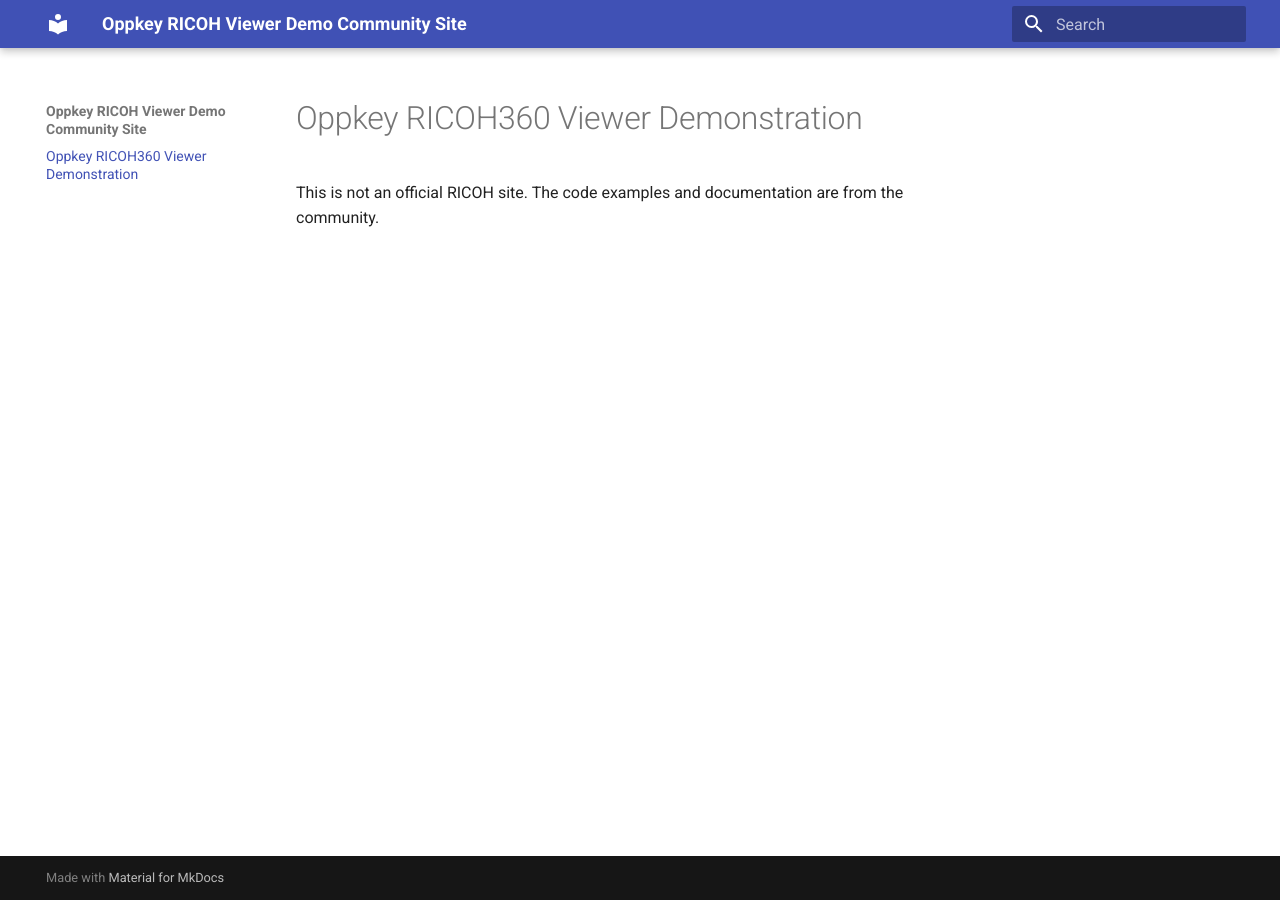
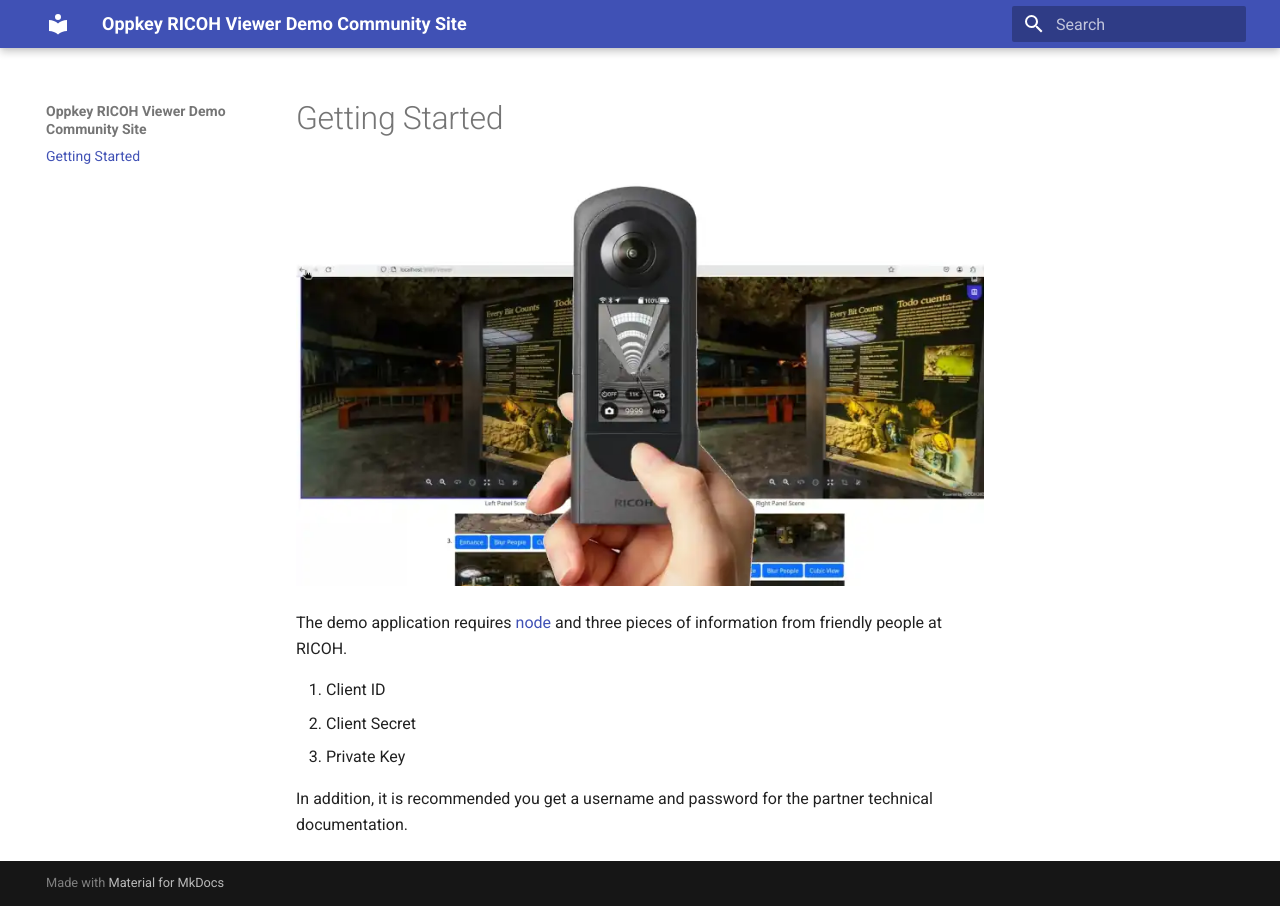
Before and after one commit to theta360developers/ricoh-viewer, an MkDocs documentation site: the page built from docs/index.md, in a window 1280 px wide. Built offline with MkDocs 1.6.1 and Material for MkDocs 9.7.7, drawn with Linux system fonts in a browser that asks for light colours.

Commit message:
added splash image on front page

```diff
--- a/docs/index.md
+++ b/docs/index.md
@@ -1,4 +1,14 @@
-# Oppkey RICOH360 Viewer Demonstration
+# Getting Started
 
-This is not an official RICOH site. The code examples
-and documentation are from the community.
+![main splash screen](images/home/viewer_splash.webp)
+
+The demo application requires [node](https://nodejs.org/en)
+and three pieces of information from friendly people at
+RICOH.
+
+1. Client ID
+2. Client Secret
+3. Private Key
+
+In addition, it is recommended you get a username and
+password for the partner technical documentation.
```
Also changed, not shown: README.md (+8 -0 lines), docs/images/home/viewer_splash.webp (added).
